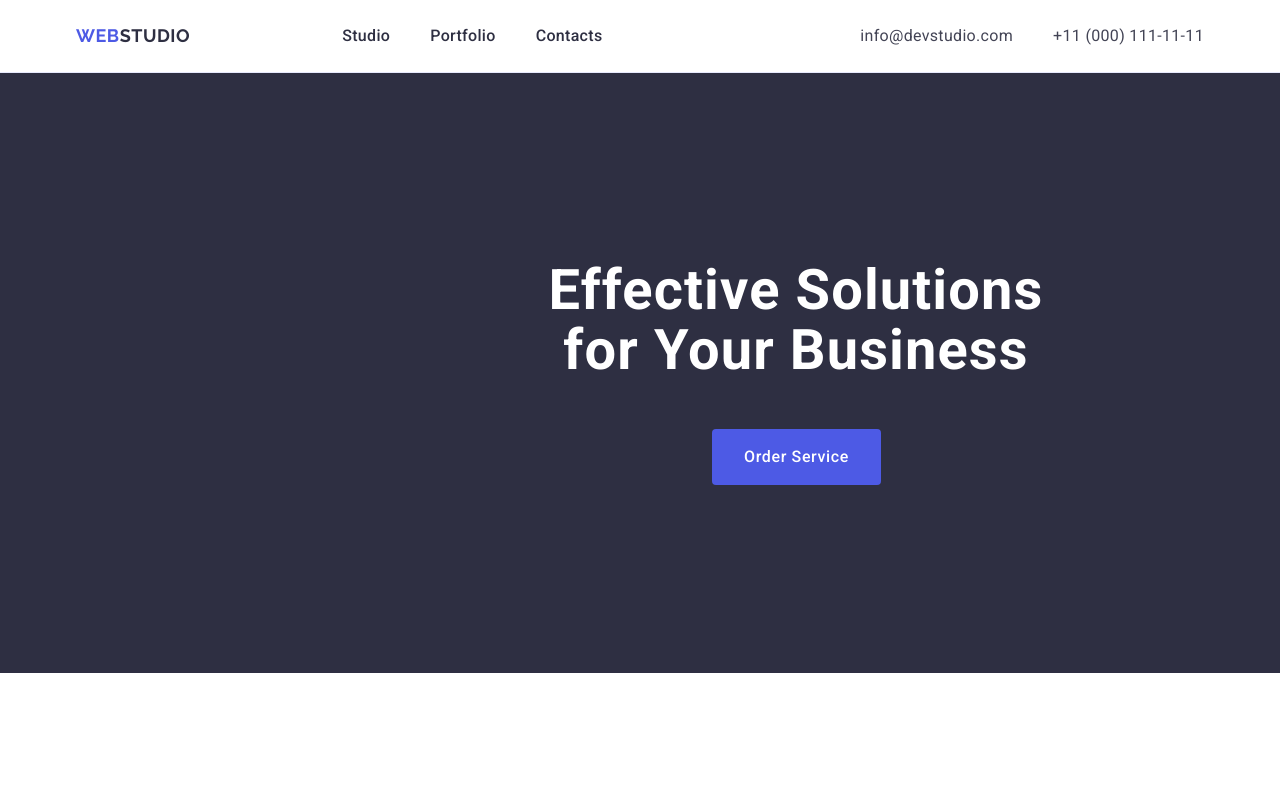
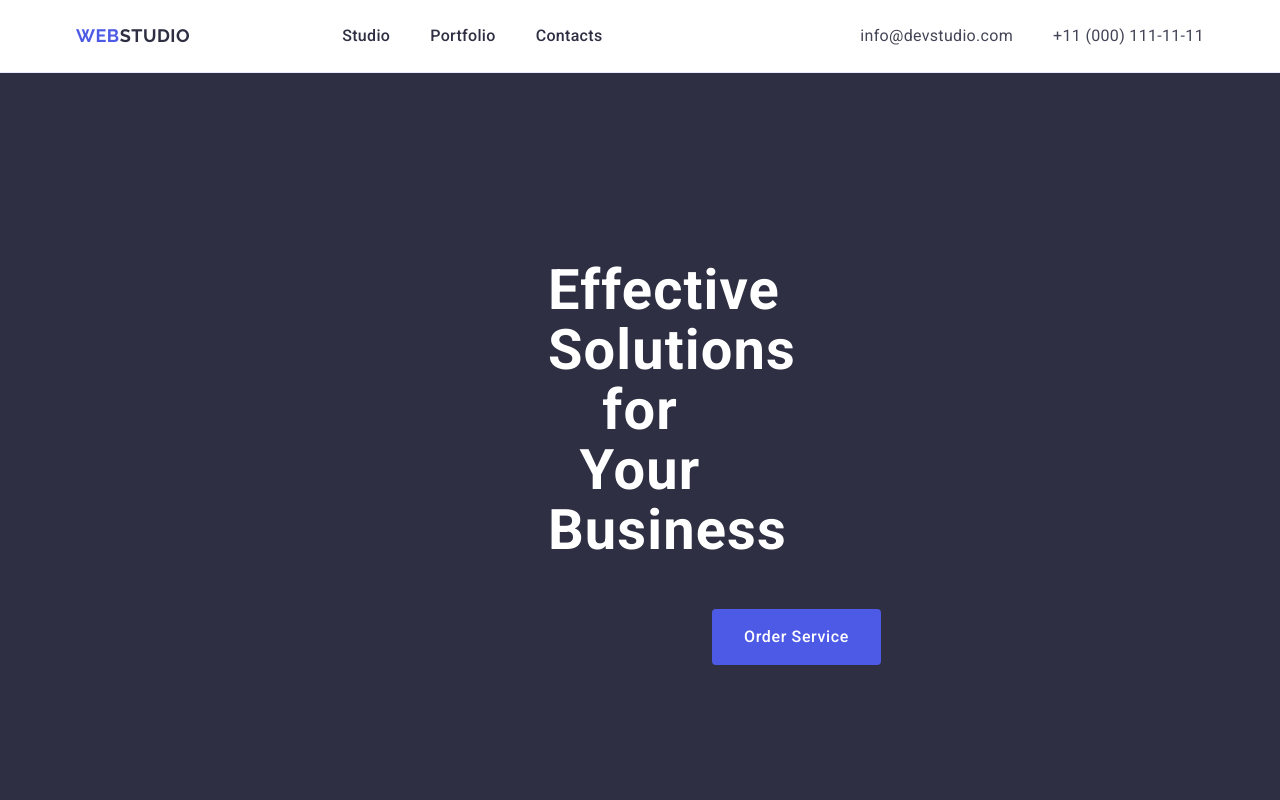
Before and after one commit to ValeriiaDuving/goit-markup-hw-03, a plain HTML site: page index.html in a window 1280 px wide. Shown: the top 800 px of the page. Drawn offline with nearby package versions, Linux system fonts and the light colour scheme.

Commit message:
edit btn width

```diff
--- a/css/styles.css
+++ b/css/styles.css
@@ -132,7 +132,7 @@ img {
     color: #fff;
     background-color: #2e2f42;
     margin-bottom: 48px;
-   width: 496px;
+   max-width: 496px;
     margin-right: 472px;
     margin-left: 472px;
 }
```
